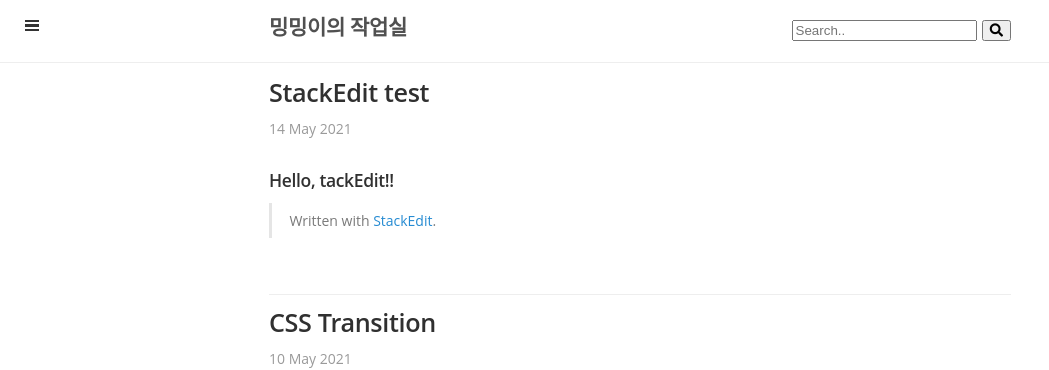
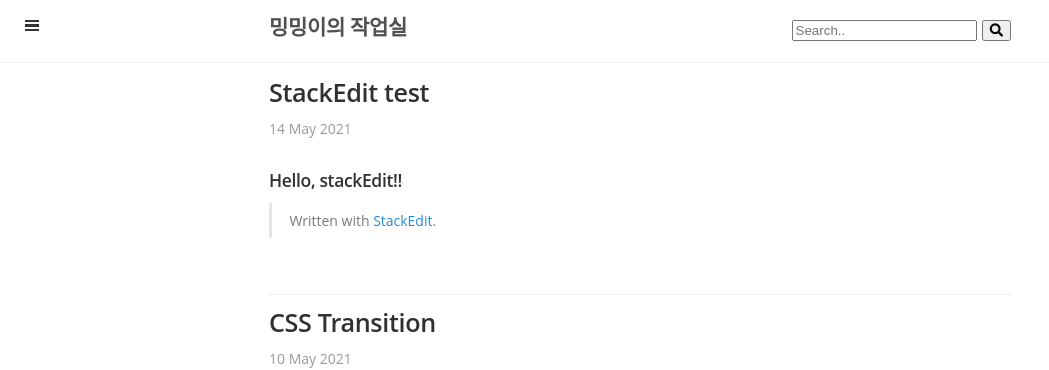
Before and after one commit to mingportal0/mingportal0.github.io, a Jekyll site: the page built from index.html, in a window 1280 px wide and 900 px high. Shown: the top 370 px of the window, without its empty margins (0-1049 px from the left). Built offline with Jekyll 4.4.1, drawn with Linux system fonts in a browser that asks for light colours; nearby versions of some CDN libraries; the list of posts is cut into pages by our own code.

Commit message:
_posts/2021-05-14-stackedit.md updated from https://stackedit.io/

```diff
--- a/_posts/2021-05-14-stackedit.md
+++ b/_posts/2021-05-14-stackedit.md
@@ -6,9 +6,9 @@ categories: daily
 tags: [daily]
 comment: yes
 ---
-### Hello, tackEdit!!
+### Hello, stackEdit!!
 
 > Written with [StackEdit](https://stackedit.io/).
 <!--stackedit_data:
-eyJoaXN0b3J5IjpbLTEwMTA0NDMzNl19
+eyJoaXN0b3J5IjpbMTA5NTcwMDUxOV19
 -->
```
